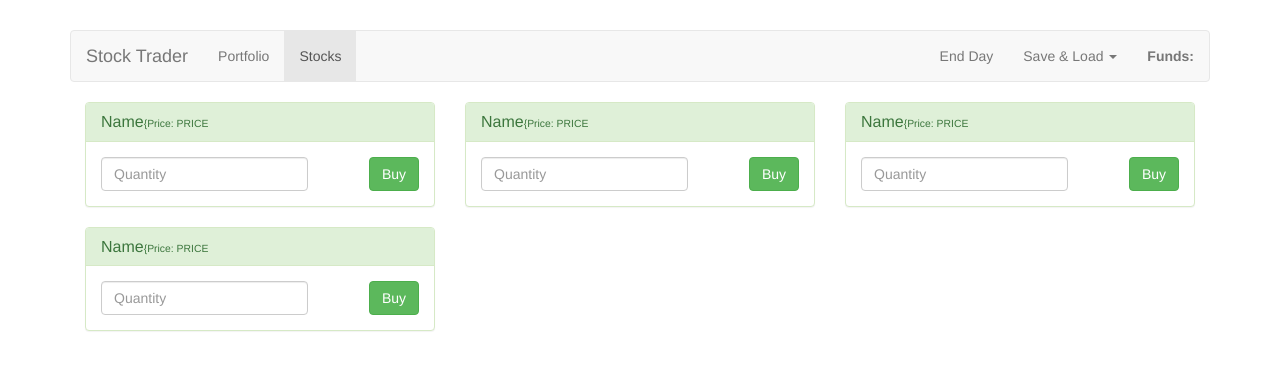
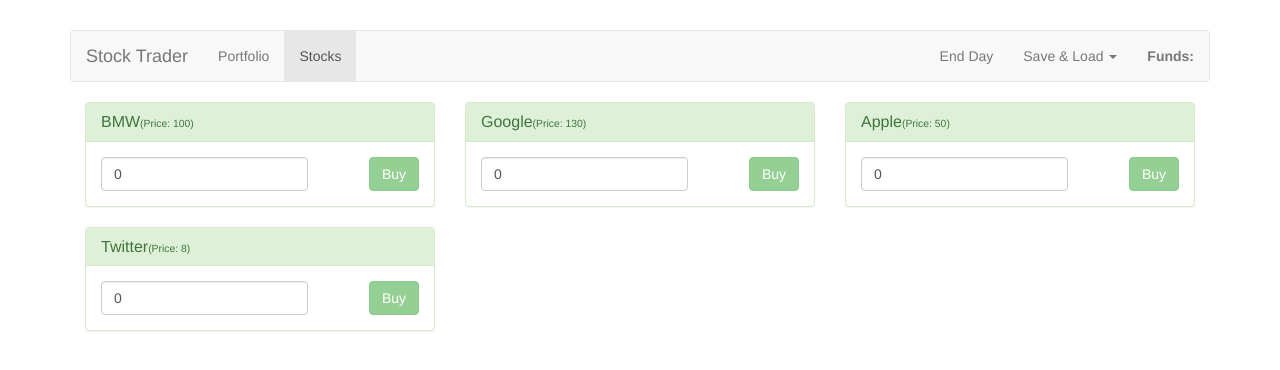
Before and after one commit to MinseungJeon/hello-world, a Vue app: page /stocks in a window 1280 px wide. Shown: the top 370 px of the page. Built offline with nearby package versions, Linux system fonts and the light colour scheme; a web font is replaced by a local one.

Commit message:
18-08. Adding a Buy Button

```diff
--- a/src/components/Header.vue
+++ b/src/components/Header.vue
@@ -18,12 +18,8 @@
           >Funds: {{ funds | currency }}</strong
         >
         <ul class="nav navbar-nav navbar-right">
-          <li><a href="#" @click="endDay">End Day</a></li>
-          <li
-            class="dropdown"
-            :class="{ open: isDropdownOpen }"
-            @click="isDropdownOpen = !isDropdownOpen"
-          >
+          <li><a href="#">End Day</a></li>
+          <li class="dropdown">
             <a
               href="#"
               class="dropdown-toggle"
@@ -34,8 +30,8 @@
               >Save & Load <span class="caret"></span
             ></a>
             <ul class="dropdown-menu">
-              <li><a href="#" @click="saveData">Save Data</a></li>
-              <li><a href="#" @click="loadData">Load Data</a></li>
+              <li><a href="#">Save Data</a></li>
+              <li><a href="#">Load Data</a></li>
             </ul>
           </li>
         </ul>
--- a/src/components/stocks/Stock.vue
+++ b/src/components/stocks/Stock.vue
@@ -2,16 +2,51 @@
   <div class="col-sm-6 col-md-4">
     <div class="panel panel-success">
       <div class="panel-heading">
-        <h3 class="panel-title">Name<small>{Price: PRICE</small></h3>
+        <h3 class="panel-title">
+          {{ stock.name }}<small>(Price: {{ stock.price }})</small>
+        </h3>
       </div>
       <div class="panel-body">
         <div class="pull-left">
-          <input type="number" class="form-control" placeholder="Quantity" />
+          <input
+            type="number"
+            class="form-control"
+            placeholder="Quantity"
+            v-model="quantity"
+          />
         </div>
         <div class="pull-right">
-          <button class="btn btn-success">Buy</button>
+          <button
+            class="btn btn-success"
+            @click="buyStock"
+            :disabled="quantity <= 0 || !Number.isInteger(quantity)"
+          >
+            Buy
+          </button>
         </div>
       </div>
     </div>
   </div>
 </template>
+
+<script>
+export default {
+  props: ["stock"],
+  data() {
+    return {
+      quantity: 0,
+    };
+  },
+  methods: {
+    buyStock() {
+      const order = {
+        stockId: this.stock.id,
+        stockPrice: this.stock.price,
+        quantity: this.quantity,
+      };
+      console.log(order);
+      this.quantity = 0;
+    },
+  },
+};
+</script>
--- a/src/components/stocks/Stocks.vue
+++ b/src/components/stocks/Stocks.vue
@@ -1,5 +1,11 @@
 <template>
-  <div><app-stock v-for="stock in stocks" :key="stock"></app-stock></div>
+  <div>
+    <app-stock
+      v-for="(stock, id) in stocks"
+      :key="id"
+      :stock="stock"
+    ></app-stock>
+  </div>
 </template>
 
 <script>
```
